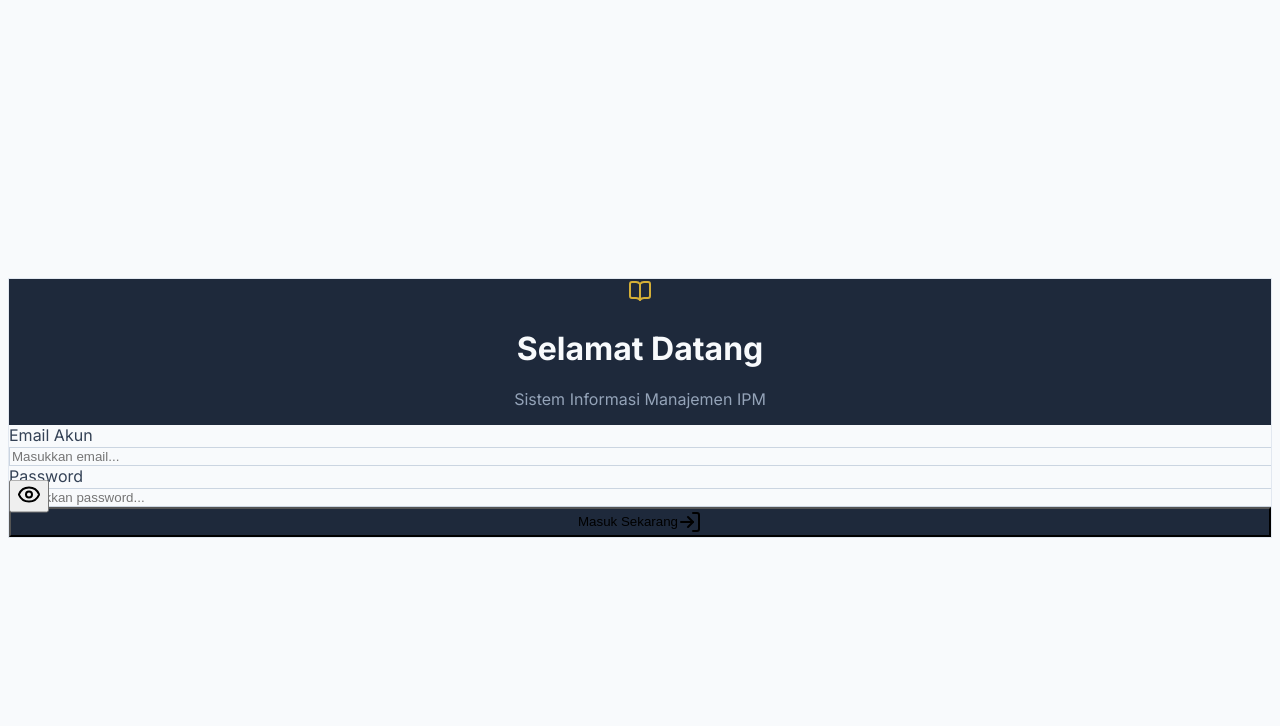
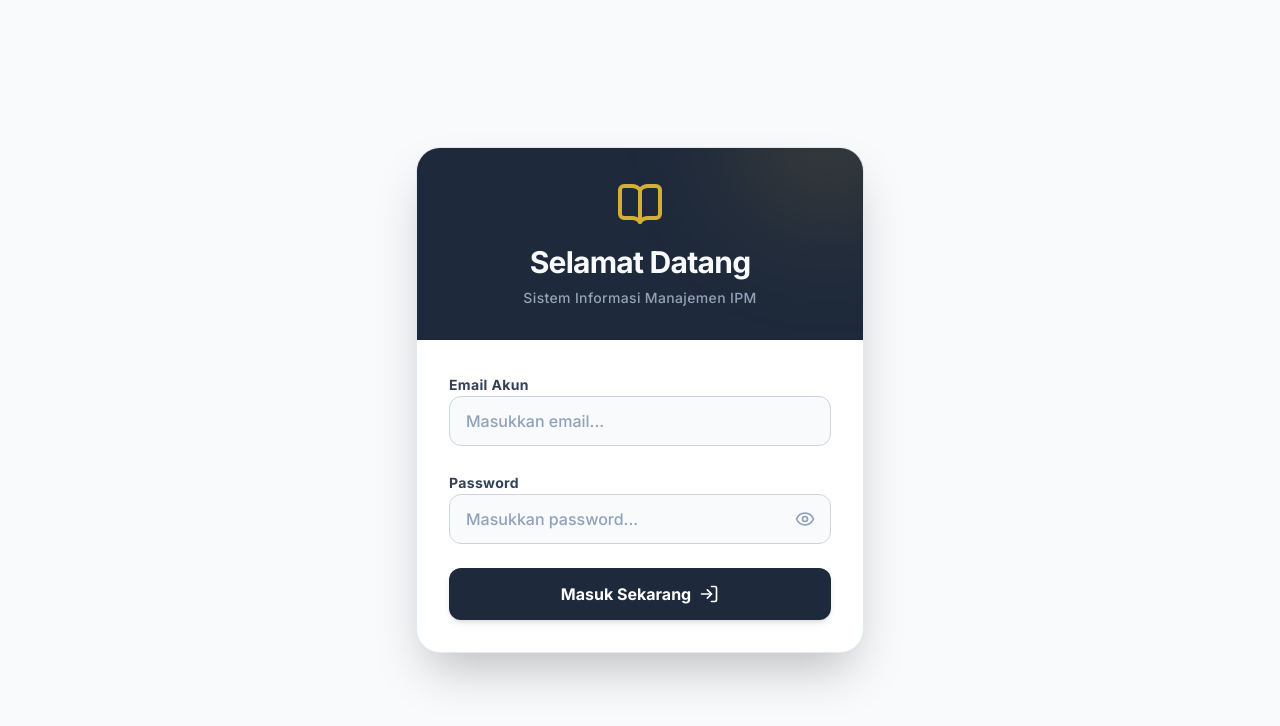
Before and after one commit to 01012026/ipm-manajemen, a Next.js app: page /login in a window 1280 px wide. Shown: the top 726 px of the page. Built offline with nearby package versions, Linux system fonts and the light colour scheme; no server answers.

Commit message:
fix: ganti syntax css ke tailwind v4 biar baju kepakai

```diff
--- a/app/globals.css
+++ b/app/globals.css
@@ -1,11 +1,6 @@
-@tailwind base;
-@tailwind components;
-@tailwind utilities;
+@import "tailwindcss";
 
-html,
 body {
-  max-width: 100vw;
-  overflow-x: hidden;
-  background-color: #F8FAFC;
-  color: #0F172A;
+  background-color: #F8FAFC !important;
+  color: #0F172A !important;
 }
```
